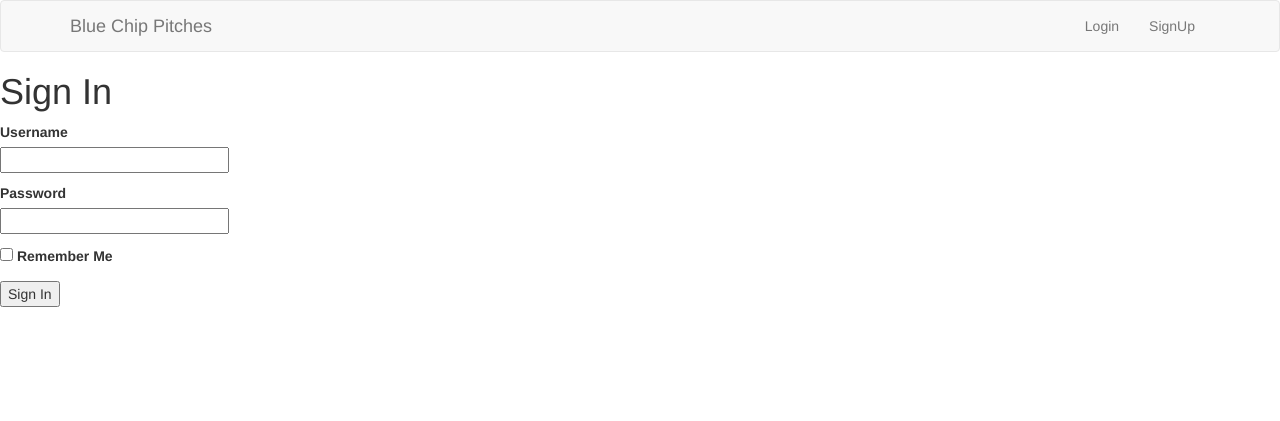
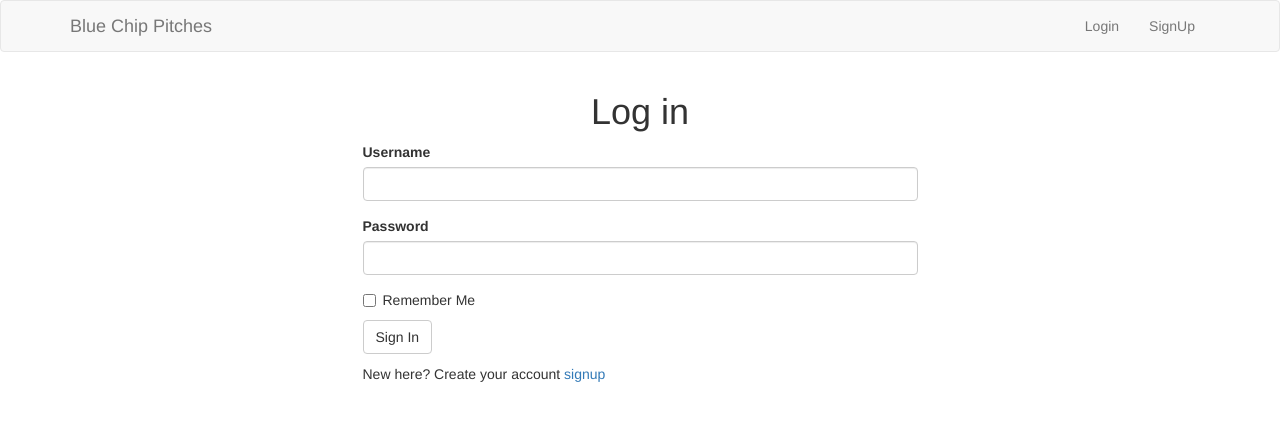
Before and after one commit to John-Kimani/Blue_Chip_Pitch_App, a Flask app: page /login in a window 1280 px wide. Shown: the top 421 px of the page. Run offline with Flask 2, Linux system fonts and the light colour scheme; some libraries are stand-ins or nearby versions.

Commit message:
Feat: Upgrades login to quickform layout

```diff
--- a/app/templates/login.html
+++ b/app/templates/login.html
@@ -1,25 +1,20 @@
 {% extends "base.html" %}
+{% import 'bootstrap/wtf.html' as wtf %}
 
-{% block content %}
-    <h1>Sign In</h1>
-    <form action="" method="post" novalidate>
-        {{form.hidden_tag() }}
-        <!-- security feature to protect forms -->
-        <p>
-            {{ form.username.label }} <br>
-            {{ form.username(size=25) }} <br>
-            {% for error in form.username.errors %}
-            <span style="color: red;">[{{ error}}]</span>
-            {% endfor %}
-        </p>
-        <p>
-            {{ form.password.label }} <br>
-            {{ form.password(size=25) }} <br>
-            {% for error in form.password.errors %}
-            <span style="color: red;">[{{ error }}]</span>
-            {% endfor %}
-        </p>
-        <p>{{ form.remember_me() }} {{ form.remember_me.label }}</p>
-        <p>{{ form.submit() }}</p>
-    </form>
+{% block app_context %}
+    <div class="row">
+        <div class="col-md-3">
+            <!-- Empty div -->
+        </div>
+        <div class="col-md-6">
+            <h1 class="text-center">Log in</h1>
+            <p>
+                {{ wtf.quick_form(form) }}
+            </p>
+            <p>New here? Create your account <a href="{{ url_for('signup')}}">signup</a></p>
+        </div>
+        <div class="col-md-3">
+            <!-- Empty div -->
+        </div>
+    </div>
 {% endblock %}
```
